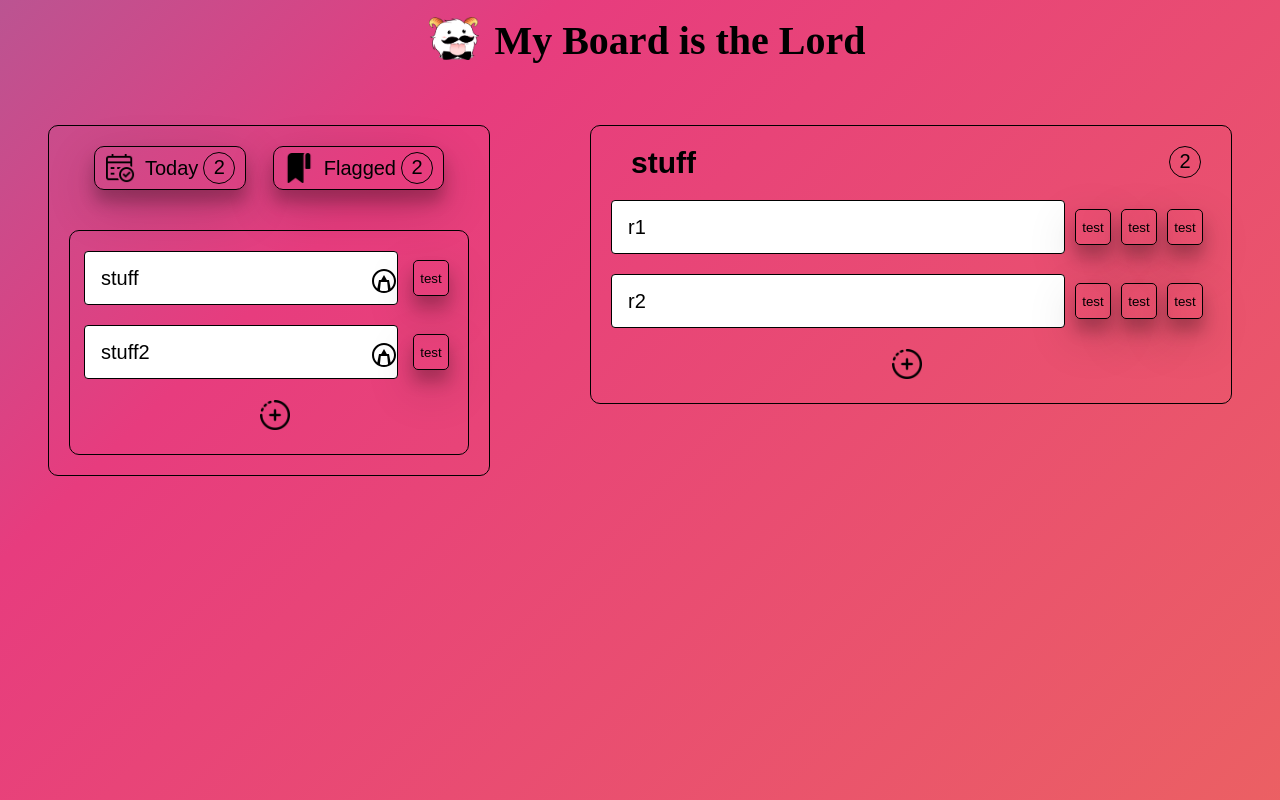
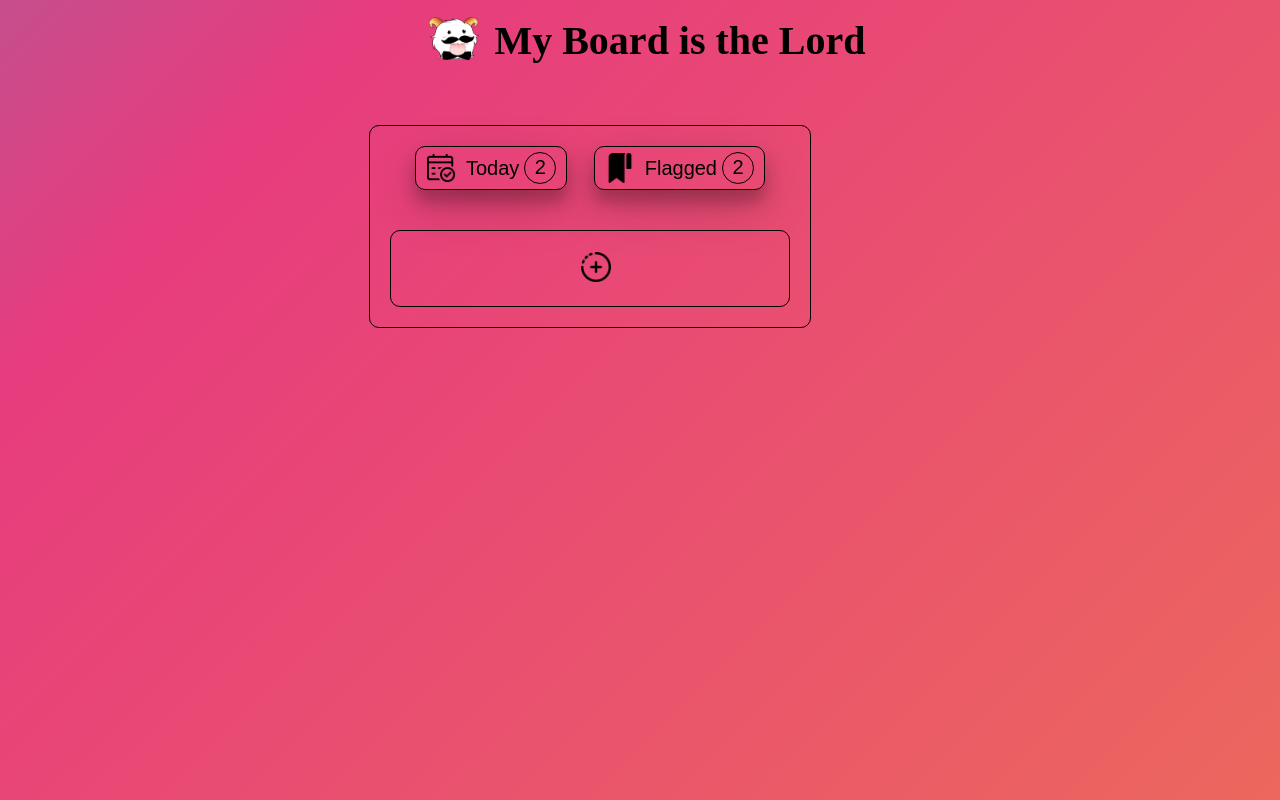
Before and after one commit to oPuDDingo/To_Do_List_Prog_3, an Angular app in the folder frontend/: page / in a window 1280 px wide. Built offline with nearby package versions, Linux system fonts and the light colour scheme.

Commit message:
implemented dynamic adding and deleting

```diff
--- a/frontend/src/app/board/board.component.html
+++ b/frontend/src/app/board/board.component.html
@@ -15,13 +15,13 @@
 
         <div class="list-container">
             <div class="list-element" *ngFor="let list of board.lists">
-                <div class="list-card">
+                <div class="list-card" (click)="onListCardClicked(list)">
                     <input type="text" maxlength="18" [(ngModel)]="list.title"/>
                     <button ><img src="/assets/editicon.svg"/></button>
                 </div>
-                <button class="delete-button">test</button>
+                <button class="delete-button" (click)="onDeleteClicked(list)">test</button>
             </div>
-            <button class="plus-btn"><img src="/assets/plus.png"/></button>
+            <button class="plus-btn" (click)="onPlusClicked()"><img src="/assets/plus.png"/></button>
         </div>
     </div>
 
--- a/frontend/src/app/board/board.component.scss
+++ b/frontend/src/app/board/board.component.scss
@@ -95,6 +95,7 @@
   flex-direction: row;
   justify-content: space-between;
   transition: all 0.2s ease-in-out;
+  box-shadow: 0 12px 16px 0 rgba(0,0,0,0.24), 0 17px 50px 0 rgba(0,0,0,0.19);
 }
 
 .list-card:hover {
--- a/frontend/src/app/board/board.component.ts
+++ b/frontend/src/app/board/board.component.ts
@@ -1,6 +1,7 @@
 import {Component, OnInit} from '@angular/core';
 import {Board} from "../../lib/data-access/models/board";
 import {List} from "../../lib/data-access/models/list";
+
 
 @Component({
     selector: 'app-board',
@@ -13,11 +14,13 @@ export class BoardComponent implements OnInit {
     currentList: List;
 
     constructor() {
+
     }
 
     ngOnInit(): void {
-        this.dummyData();
-        this.currentList = this.board.lists[0];
+        this.board = {title: "My Board is the Load", lists: []}
+        // this.dummyData();
+        // this.currentList = this.board.lists[0];
     }
 
     dummyData(): void {
@@ -31,4 +34,20 @@ export class BoardComponent implements OnInit {
         };
     }
 
+    onListCardClicked(list: List){
+        this.currentList = list;
+    }
+
+    onPlusClicked() {
+        this.board.lists.push({id:1, title:"", reminders: []});
+    }
+
+    onDeleteClicked(list: List){
+        let i: number = this.board.lists.indexOf(list);
+        this.board.lists.splice(i, 1);
+        if(this.currentList === list){
+            this.currentList = undefined;
+        }
+    }
+
 }
--- a/frontend/src/app/list/list.component.html
+++ b/frontend/src/app/list/list.component.html
@@ -4,8 +4,8 @@
         <div class="rounded">{{list.reminders.length}}</div>
     </div>
     <div class="reminder-container">
-        <app-reminder *ngFor="let reminder of list.reminders" [reminder]="reminder">
+        <app-reminder *ngFor="let reminder of list.reminders" [reminder]="reminder" (deleteClicked)="onDeleteClicked($event)">
         </app-reminder>
-        <button class="plus-btn"><img src="/assets/plus.png"/></button>
+        <button class="plus-btn" (click)="onPlusClicked()"><img src="/assets/plus.png"/></button>
     </div>
 </div>
--- a/frontend/src/app/list/list.component.ts
+++ b/frontend/src/app/list/list.component.ts
@@ -1,5 +1,6 @@
 import {Component, Input, OnInit} from '@angular/core';
 import {List} from "../../lib/data-access/models/list";
+import {Reminder} from "../../lib/data-access/models/reminder";
 
 @Component({
   selector: 'app-list',
@@ -16,4 +17,12 @@ export class ListComponent implements OnInit {
   ngOnInit(): void {
   }
 
+  onPlusClicked() {
+    this.list.reminders.push({id: 1, title: "", date: ""});
+  }
+
+  onDeleteClicked(reminder: Reminder) {
+    let i: number = this.list.reminders.indexOf(reminder);
+    this.list.reminders.splice(i, 1);
+  }
 }
--- a/frontend/src/app/reminder/reminder.component.html
+++ b/frontend/src/app/reminder/reminder.component.html
@@ -1,6 +1,6 @@
 <div class="reminder">
     <input class="reminder-card" type="text" [(ngModel)]="reminder.title"/>
-    <button class="date">test</button>
-    <button class="flag">test</button>
-    <button class="flag">test</button>
+    <button class="date">date</button>
+    <button class="flag">flag</button>
+    <button class="delete" (click)="onDeleteClicked()">trash</button>
 </div>
--- a/frontend/src/app/reminder/reminder.component.scss
+++ b/frontend/src/app/reminder/reminder.component.scss
@@ -34,6 +34,10 @@
   margin-left: 10px;
 }
 
+.delete {
+  align-self: flex-end;
+  margin-left: 10px;
+}
 
 .reminder-card {
   align-self: flex-start;
@@ -46,6 +50,7 @@
   transition: all 0.2s ease-in-out;
   font-size: 20px;
   font-family: Arial;
+  box-shadow: 0 12px 16px 0 rgba(0,0,0,0.24), 0 17px 50px 0 rgba(0,0,0,0.19);
 }
 
 .reminder-card:hover {
--- a/frontend/src/app/reminder/reminder.component.ts
+++ b/frontend/src/app/reminder/reminder.component.ts
@@ -1,4 +1,4 @@
-import {Component, Input, OnInit} from '@angular/core';
+import {Component, EventEmitter, Input, OnInit, Output} from '@angular/core';
 import {Reminder} from "../../lib/data-access/models/reminder";
 
 @Component({
@@ -11,9 +11,15 @@ export class ReminderComponent implements OnInit {
   @Input()
   reminder : Reminder;
 
+  @Output()
+  deleteClicked: EventEmitter<Reminder> = new EventEmitter<Reminder>();
+
   constructor() { }
 
   ngOnInit(): void {
   }
 
+  onDeleteClicked(){
+    this.deleteClicked.emit(this.reminder);
+  }
 }
```
